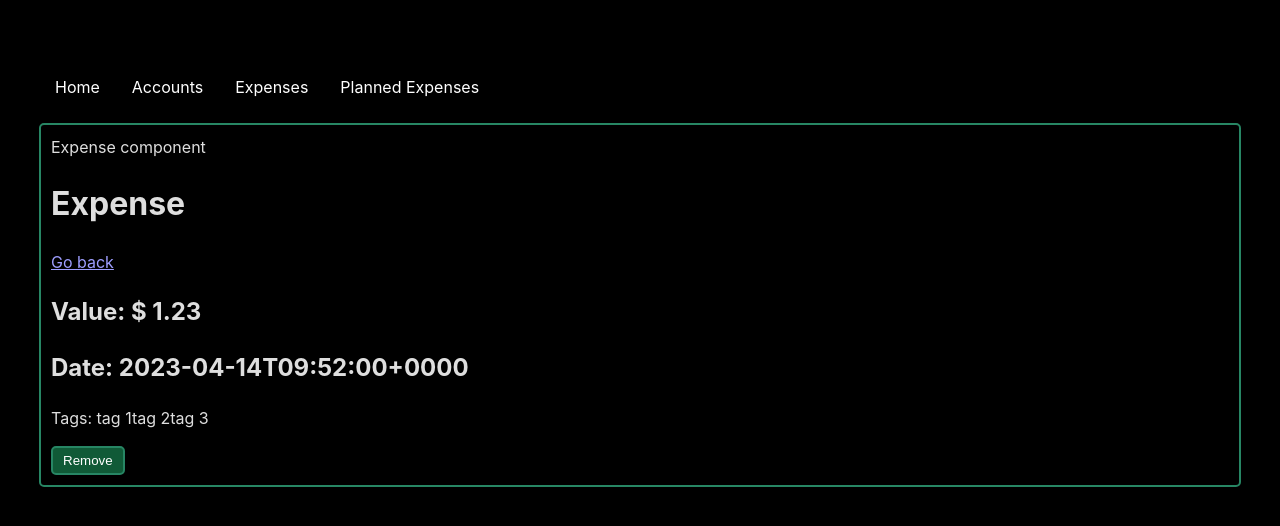
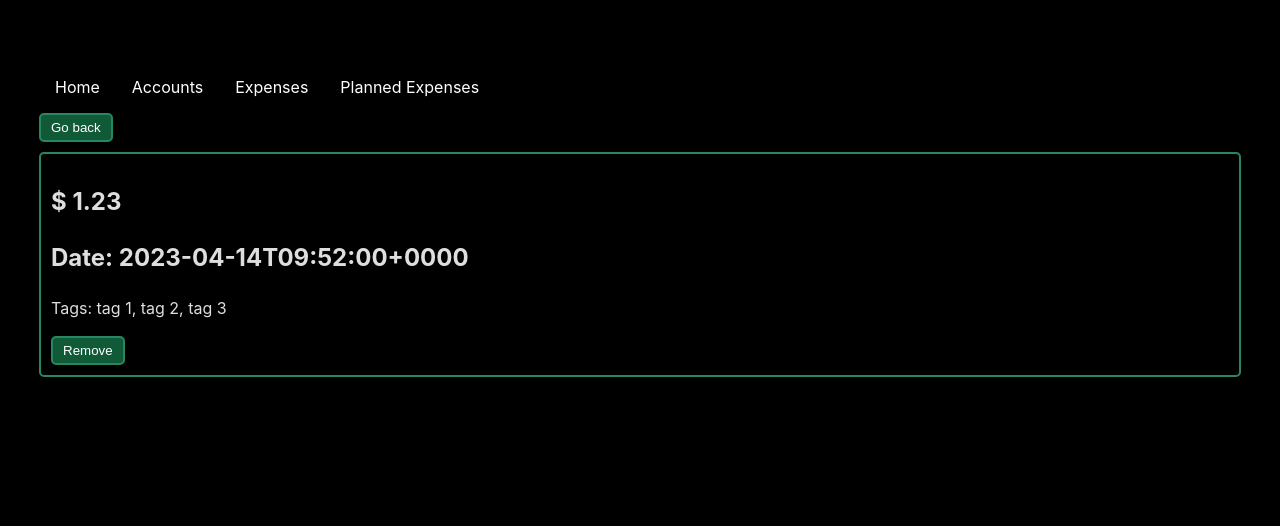
Before and after one commit to ioscrum-fapp/fapp, a React (Vite) app in the folder fapp/: page /expenses/1 in a window 1280 px wide. Shown: the top 526 px of the page. Built offline with nearby package versions, Linux system fonts and the light colour scheme; data requests are answered from the project's data file.

Commit message:
added expense detail view

```diff
--- a/fapp/src/pages/Expense/Expense.css
+++ b/fapp/src/pages/Expense/Expense.css
@@ -1,7 +1,7 @@
 .Expense {
 }
 
-.RemoveButton {
+.Button {
   border: solid 2px var(--main-color);
   border-radius: 5px;
   background-color: var(--main-dark-accent);
--- a/fapp/src/pages/Expense/Expense.jsx
+++ b/fapp/src/pages/Expense/Expense.jsx
@@ -1,7 +1,7 @@
 import React from "react";
 import "./Expense.css";
 import { Link, useNavigate, useParams } from "react-router-dom";
-import useFetch from "../../hooks/useFetch.jsx";
+import useFetch from "../../hooks/useFetch";
 import { DeleteExpense } from "../../backend/expenseLogic";
 
 const currency = "$";
@@ -19,24 +19,31 @@ export default function Expense() {
   };
 
   return (
+    <>
+      {json && (
+        <Link to="/expenses/">
+          <button type="button" className="Button">
+            Go back
+          </button>
+        </Link>
+      )}
       <div className="Account">
-      Expense component
         {error && <div>{error}</div>}
         {!isFinished && <div>Downloading account...</div>}
-      {json && <h1>Expense</h1>}
-      {json && <Link to={`/expenses/`}>Go back</Link>}
+
         {json && (
           <h2>
-          Value: {currency} {json.value}
+            {currency} {json.value}
           </h2>
         )}
         {json && <h2>Date: {json.date}</h2>}
-      {json && <p>Tags: {json.tags}</p>}
+        {json && <p>Tags: {json.tags.join(", ")}</p>}
         {json && (
-        <button className="RemoveButton" type="button" onClick={handleClick}>
+          <button className="Button" type="button" onClick={handleClick}>
             Remove
           </button>
         )}
       </div>
+    </>
   );
 }
```
Lines whose indentation alone changed are shown as unchanged.
